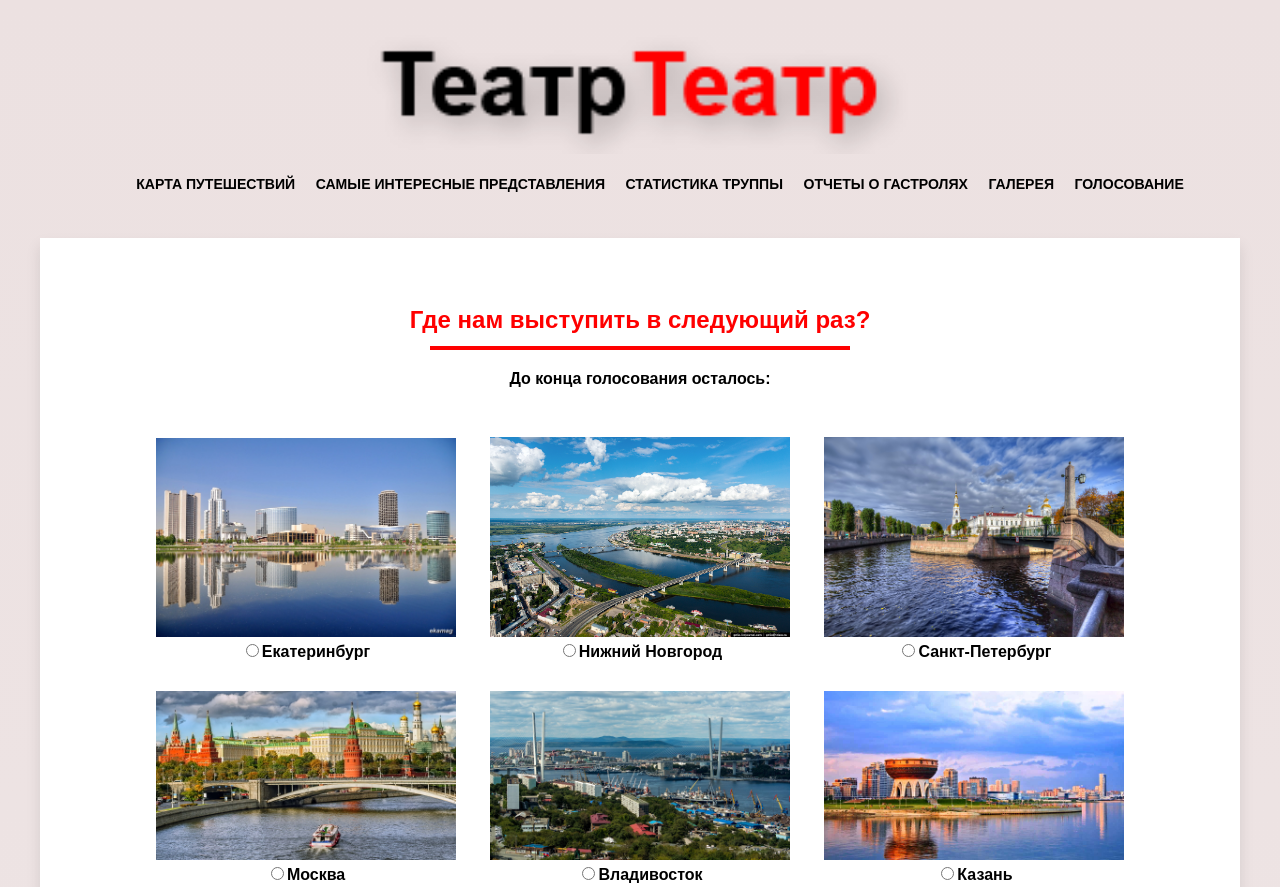
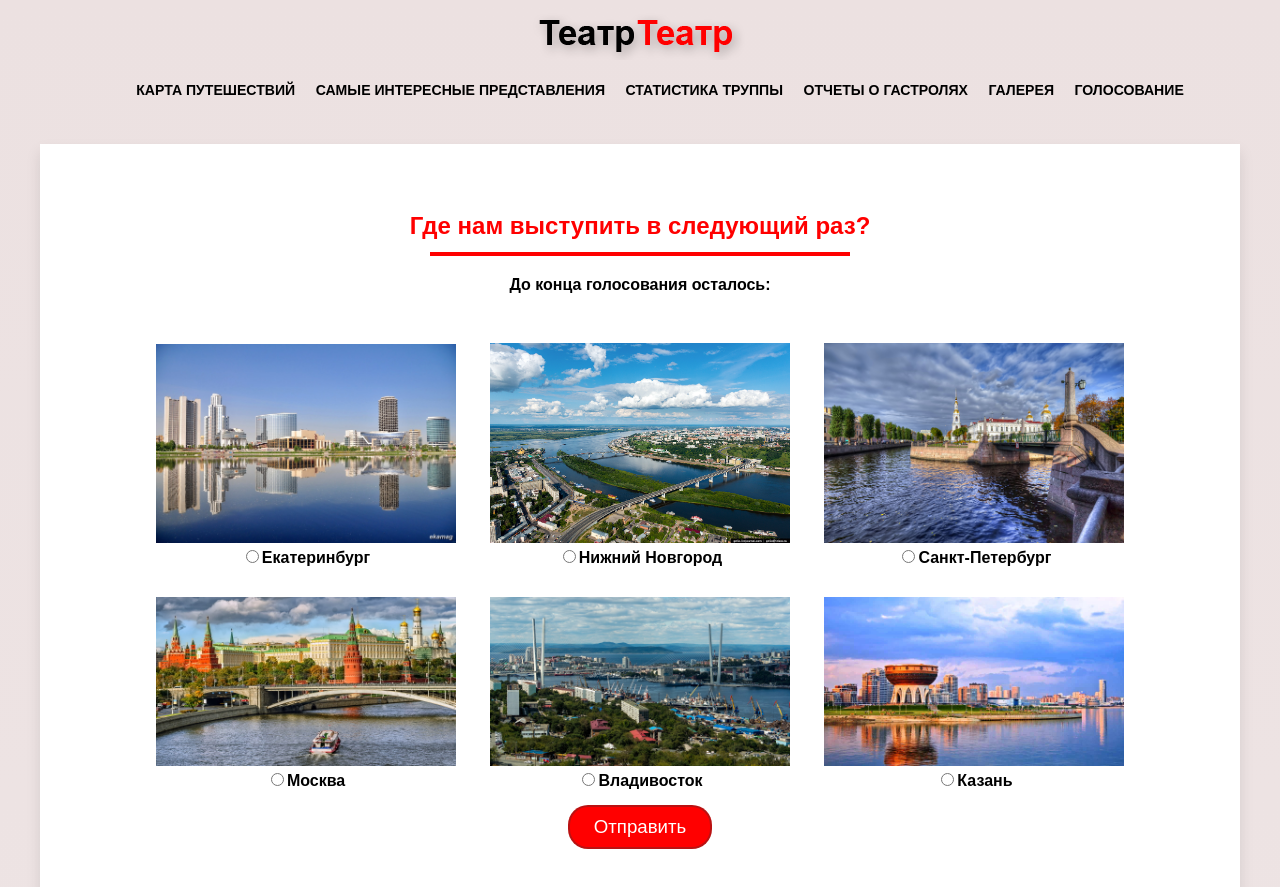
Before and after one commit to boonana1/bn.github.io, a plain HTML site: page index.html in a window 1280 px wide. Shown: the top 887 px of the page. Drawn offline with Linux system fonts and the light colour scheme; a script that the page names is missing.

Commit message:
Update index.html

```diff
--- a/index.html
+++ b/index.html
@@ -13,7 +13,7 @@
 
         <div class="header" id="header">
             <div class="logo" align="center">
-               <a href=""><img src="img/logo.png" alt="" style="width:100%"></a>
+               <a href=""><img src="img/logo.png" alt=""></a>
             </div>
             <div class="menu" align="center">
                 <ul class="main-menu">
```
